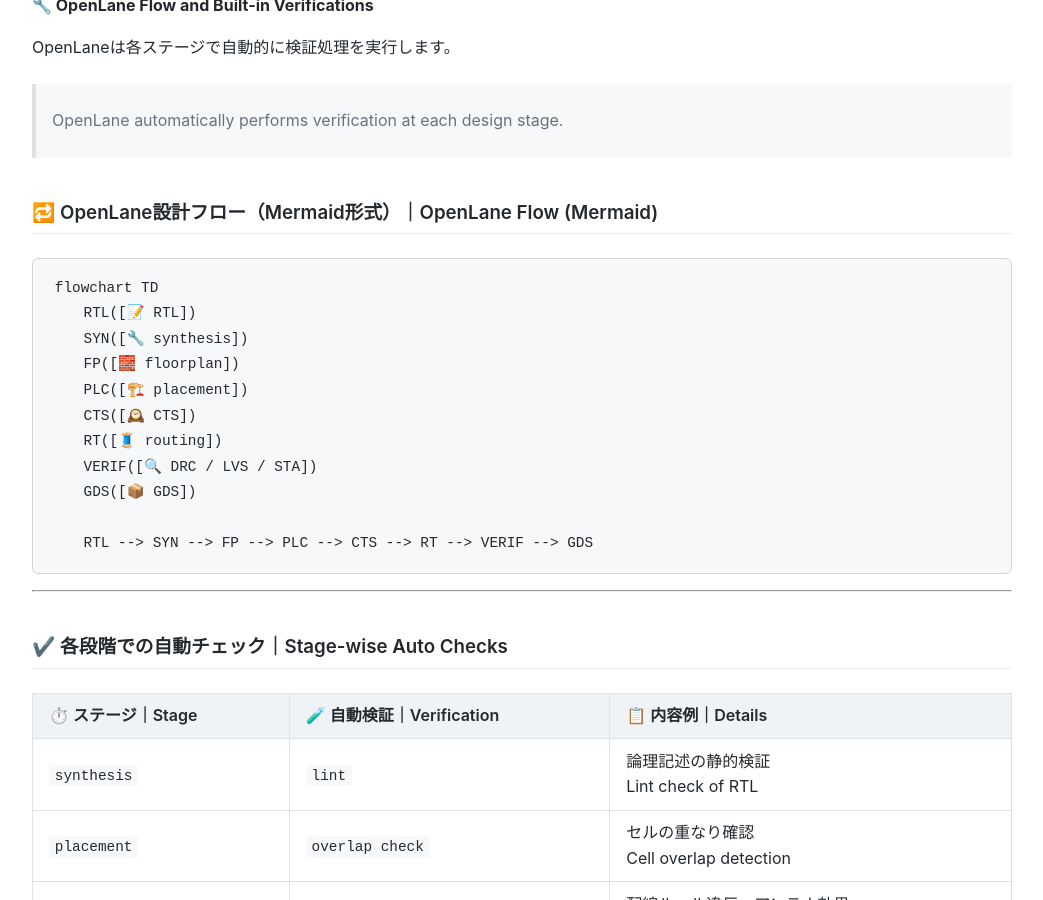
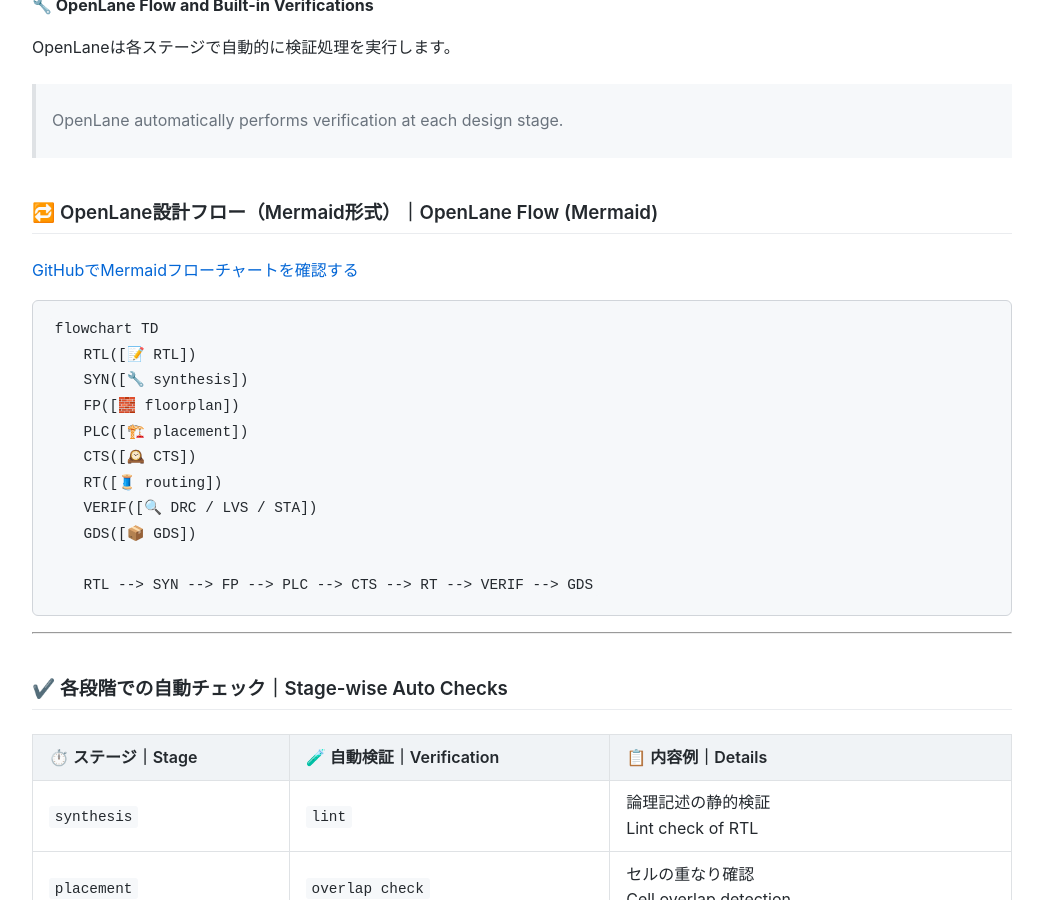
Before and after one commit to Samizo-AITL/Edusemi-v4x, a Jekyll site: the page built from d_chapter7_automation_and_verification/openlane_validation.md, in a window 1280 px wide and 900 px high, scrolled down 777 px. Shown: the whole window, without its empty margins (118-1161 px from the left). Built offline with Jekyll 4.4.1, drawn with Linux system fonts in a browser that asks for light colours.

Commit message:
Update openlane_validation.md

````diff
--- a/d_chapter7_automation_and_verification/openlane_validation.md
+++ b/d_chapter7_automation_and_verification/openlane_validation.md
@@ -27,6 +27,8 @@
 > OpenLane automatically performs verification at each design stage.
 
 ### 🔁 OpenLane設計フロー（Mermaid形式）｜OpenLane Flow (Mermaid)
+
+[GitHubでMermaidフローチャートを確認する](https://github.com/Samizo-AITL/Edusemi-v4x/blob/main/d_chapter6_pdk_and_eda_environment/eda_toolchain.md)
 
 ```mermaid
 flowchart TD
````
